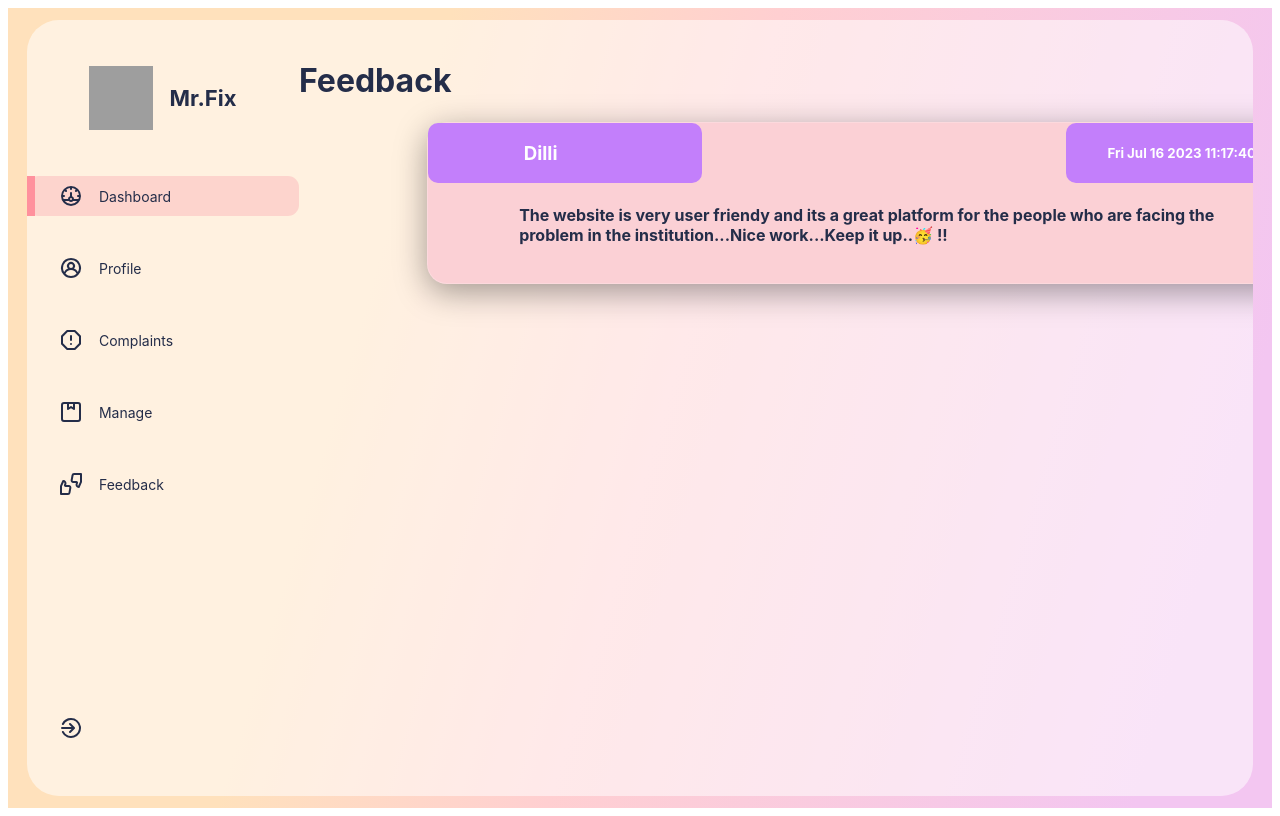
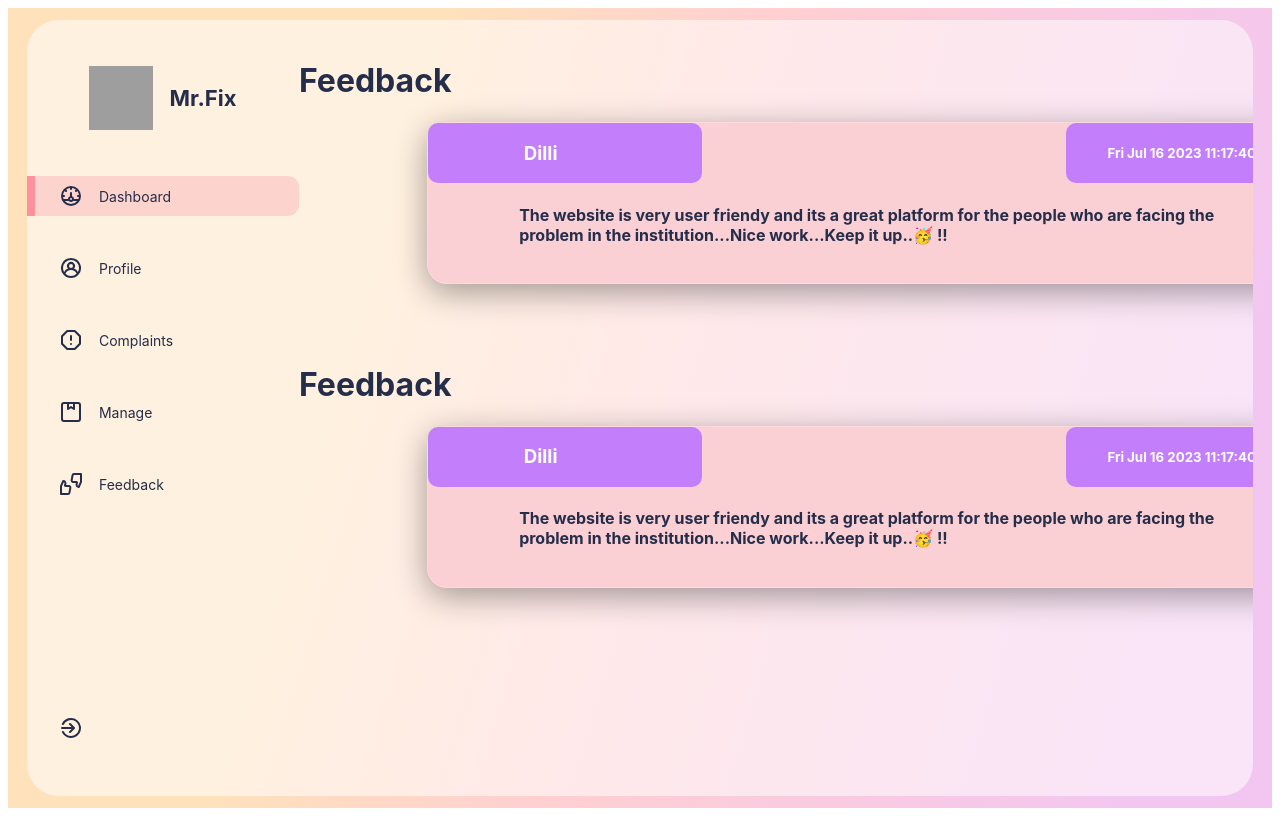
Before and after one commit to dillibabu2003/Mr.fix, a React (Create React App) app: page /feedback in a window 1280 px wide. Built offline with nearby package versions, Linux system fonts and the light colour scheme; grey boxes are pictures that could not be loaded.

Commit message:
Added 2 FeedbackItem

```diff
--- a/src/components/Feedback/Feedback.jsx
+++ b/src/components/Feedback/Feedback.jsx
@@ -5,6 +5,9 @@ const Feedback = () => {
   return (
     <div>
       <FeedbackItem />
+      <br></br>
+      <br></br>
+      <FeedbackItem />
     </div>
   );
 };
```
